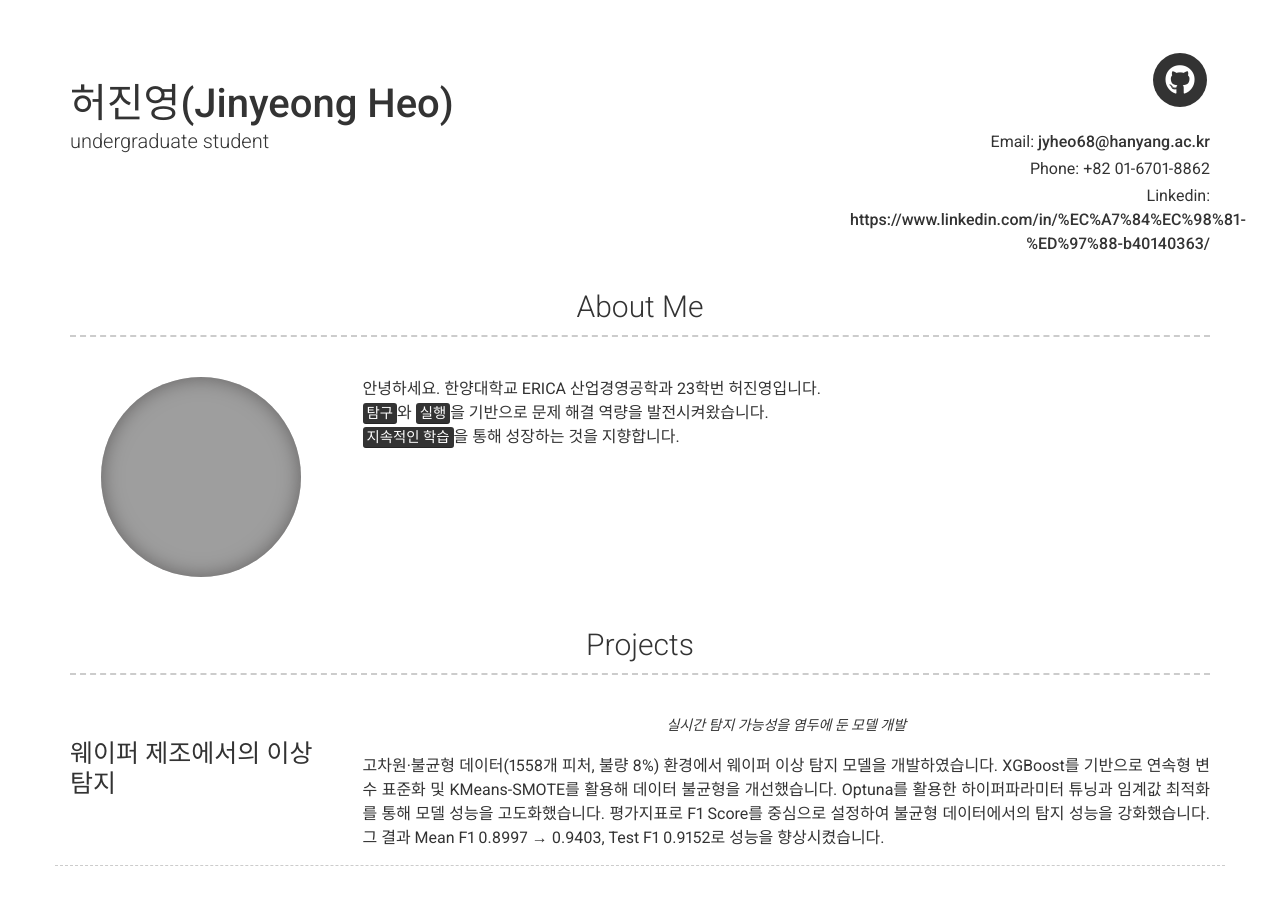
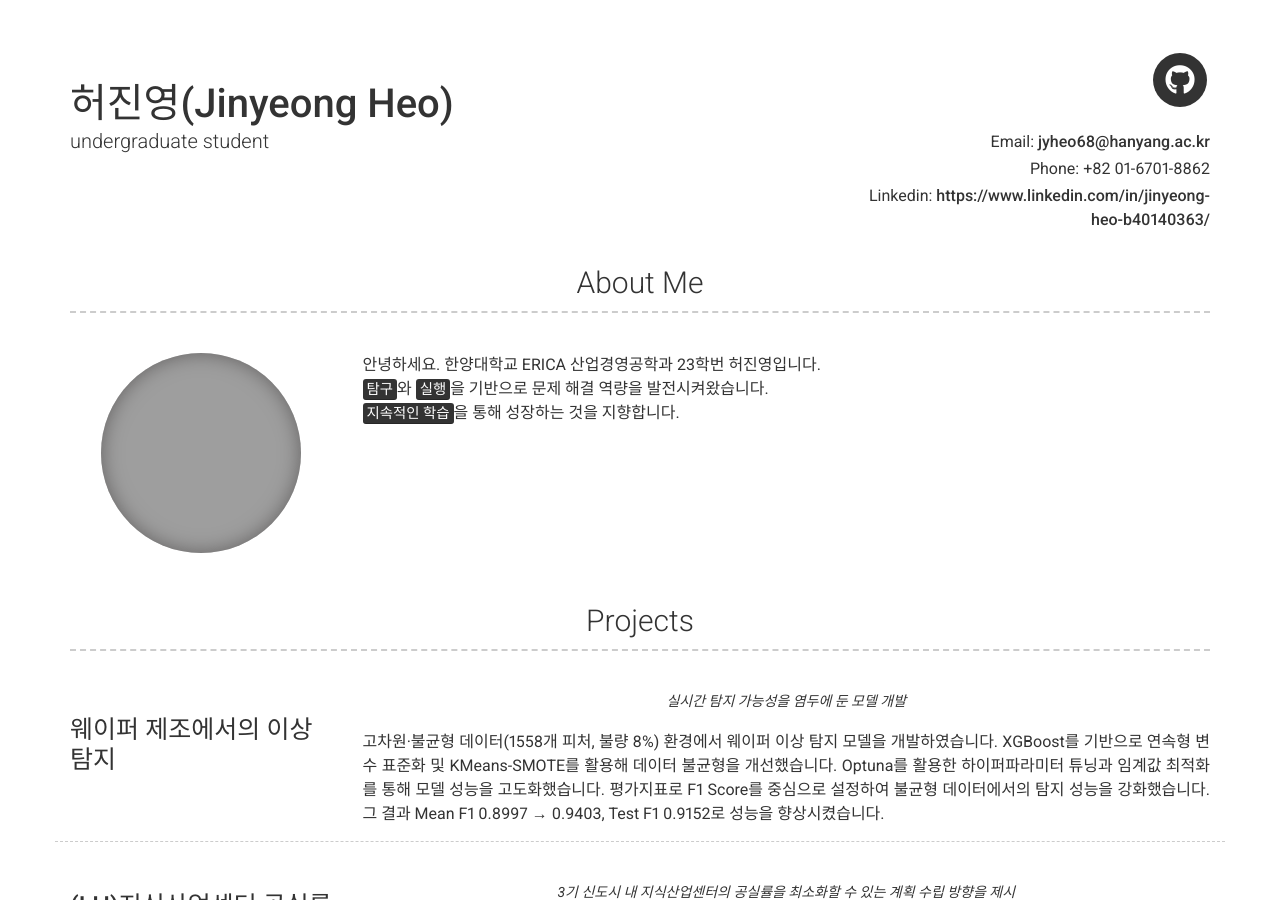
Before and after one commit to jyheo04/jyheo04.github.io, a Jekyll site: the page built from index.md, in a window 1280 px wide and 900 px high. Built offline with Jekyll 4.4.1, drawn with Linux system fonts in a browser that asks for light colours; nearby versions of some CDN libraries; part of the change alters nothing that is shown; grey boxes are pictures that could not be loaded.

Commit message:
Update LinkedIn link

```diff
--- a/_config.yml
+++ b/_config.yml
@@ -12,7 +12,7 @@ email: jyheo68@hanyang.ac.kr
 # email_title: Email (Email title override)
 phone: +82 01-6701-8862
 # phone_title: Phone (Phone title override)
-website: https://www.linkedin.com/in/%EC%A7%84%EC%98%81-%ED%97%88-b40140363/
+website: https://www.linkedin.com/in/jinyeong-heo-b40140363/
 website_title: Linkedin
 
 # Dark Mode (true/false/never)
```
